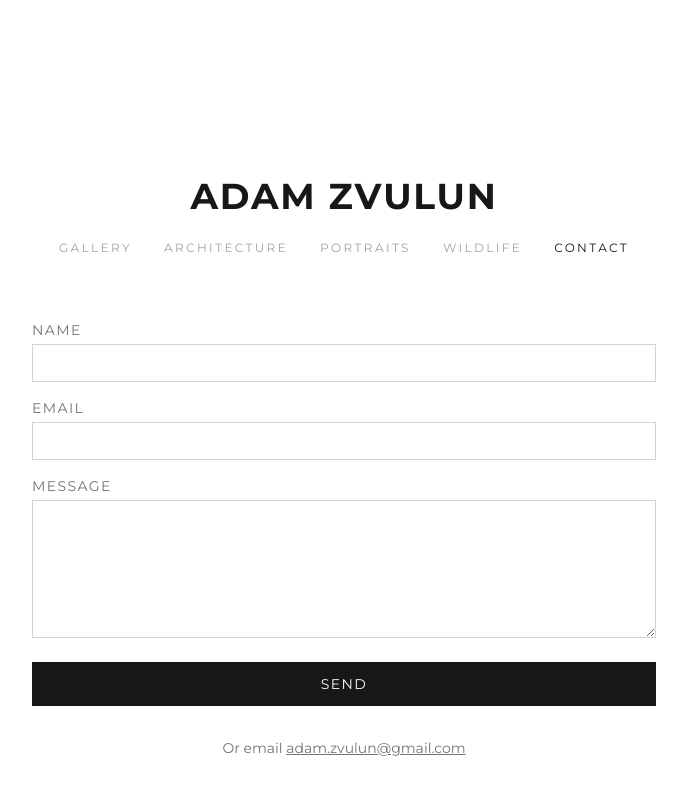
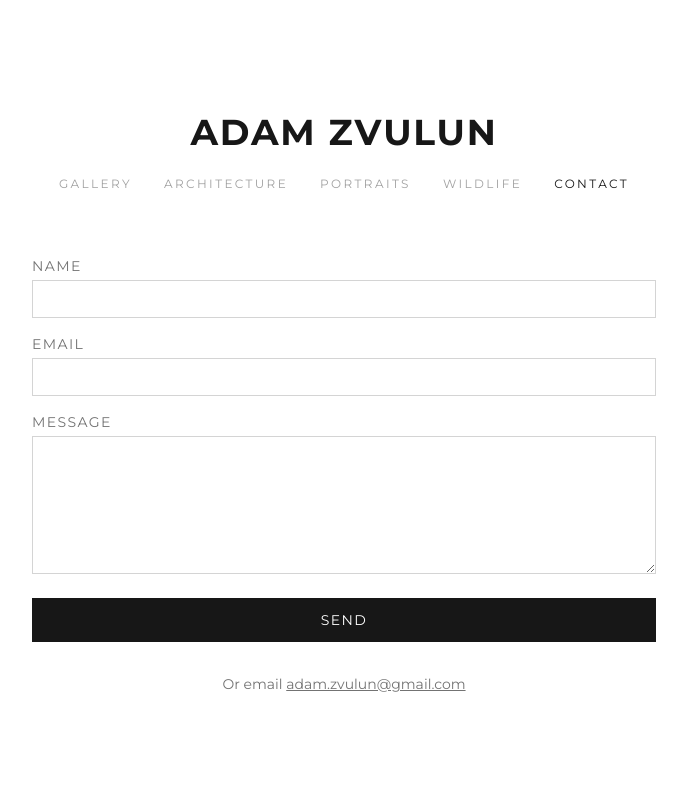
Before and after one commit to Adamzvulun/Portfolio, a Next.js app: page /contact in a window 1280 px wide. Shown: the top 800 px of the page, without its empty margins (296-983 px from the left). Built offline with nearby package versions, Linux system fonts and the light colour scheme; no server answers.

Commit message:
nav: pull top padding up further

```diff
--- a/components/Nav.tsx
+++ b/components/Nav.tsx
@@ -15,7 +15,7 @@ export default function Nav() {
   const pathname = usePathname();
 
   return (
-    <header className="pt-28 sm:pt-44 pb-16 text-center">
+    <header className="pt-16 sm:pt-28 pb-16 text-center">
       <Link
         href="/"
         className="inline-block text-3xl sm:text-4xl font-bold uppercase tracking-wider text-neutral-900 hover:text-neutral-700 transition-colors"
```
